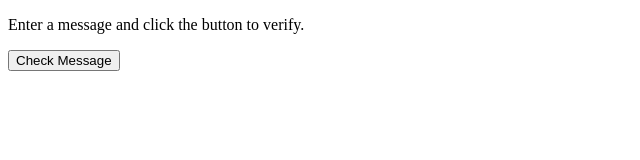
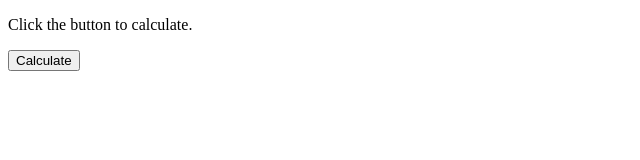
Before and after one commit to Shwermyes/CS3-3Q-Section-AA3-Espadon, a plain HTML site: page index.html in a window 1280 px wide. Shown: the whole page, without its empty margins (0-640 px from the left). Drawn offline with Linux system fonts and the light colour scheme.

Commit message:
Add files via upload

```diff
--- a/index.html
+++ b/index.html
@@ -1,19 +1,17 @@
 <!DOCTYPE html>
 <html>
      <head>
-        <title>JavaScript Functions</title>
+          <title>JavaScript Functions</title>
 
   <meta charset="UTF-8">
   <meta name="author" content="Shermaine S. Espadon">
-  <meta name="keywords" content="laboratory activity 3.">
-  <meta name="date-submitted" content="28/02/2025">
-
-  <script src="script.js">
-</script>
+  <meta name="keywords" content="laboratory activity 2.">
+  <meta name="date-submitted" content="15/02/2025">
      </head>
            <body>
-            <p id="result">Enter a message and click the button to verify.</p>
-            <button onclick="Message()">Check Message</button>
+            <p id="result">Click the button to calculate.</p>
+            <button onclick="PopulationGrowth()">Calculate</button>
+            <script src="script.js"></script>
 
           </body>
 </html>
```
